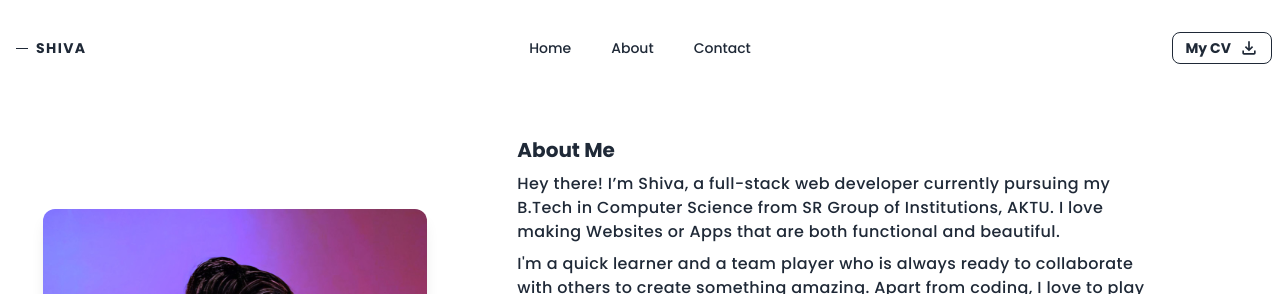
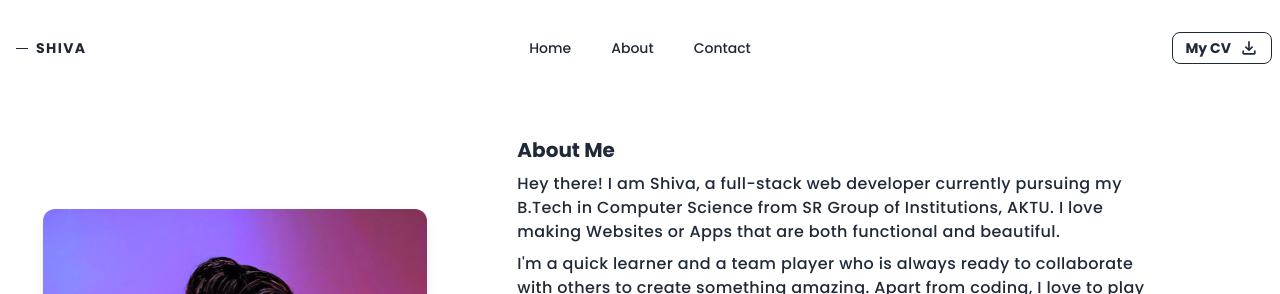
Before and after one commit to shivaydv/1-portfolio, a Next.js app: page /about in a window 1280 px wide. Shown: the top 294 px of the page. Built offline with nearby package versions, Linux system fonts and the light colour scheme.

Commit message:
fixed the apos error

```diff
--- a/app/about/page.tsx
+++ b/app/about/page.tsx
@@ -38,7 +38,7 @@ const page = () => {
         <div className="flex flex-col justify-center items-left space-y-2  ">
           <h1 className="font-bold text-xl">About Me</h1>
           <p className="max-lg:text-sm font-normal tracking-wide">
-          Hey there! I’m Shiva, a full-stack web developer currently pursuing
+          Hey there! I am Shiva, a full-stack web developer currently pursuing
             my B.Tech in Computer Science from SR Group of Institutions, AKTU. I
             love making Websites or Apps that are both functional and beautiful.
           </p>
```
